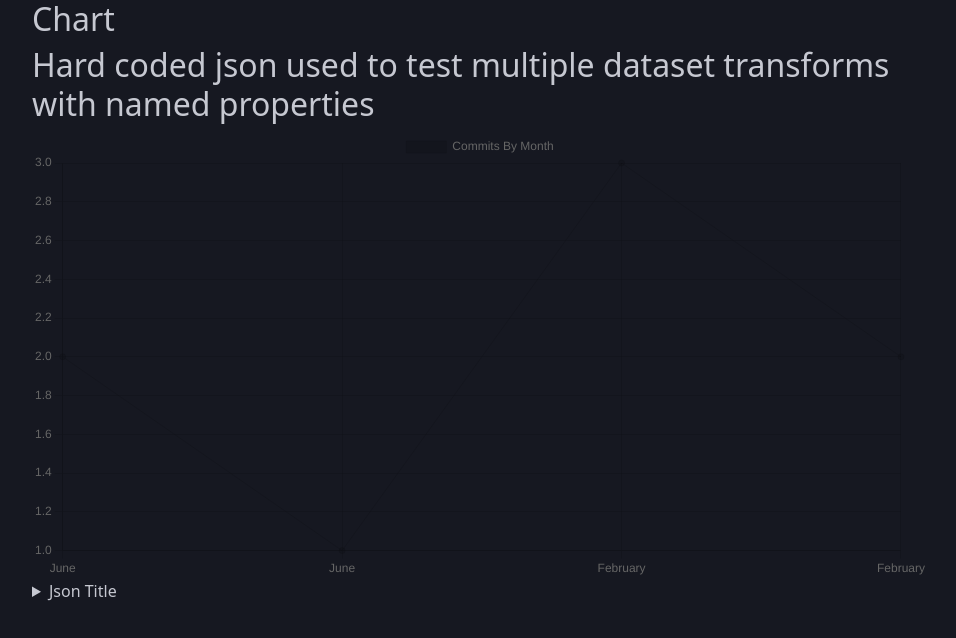
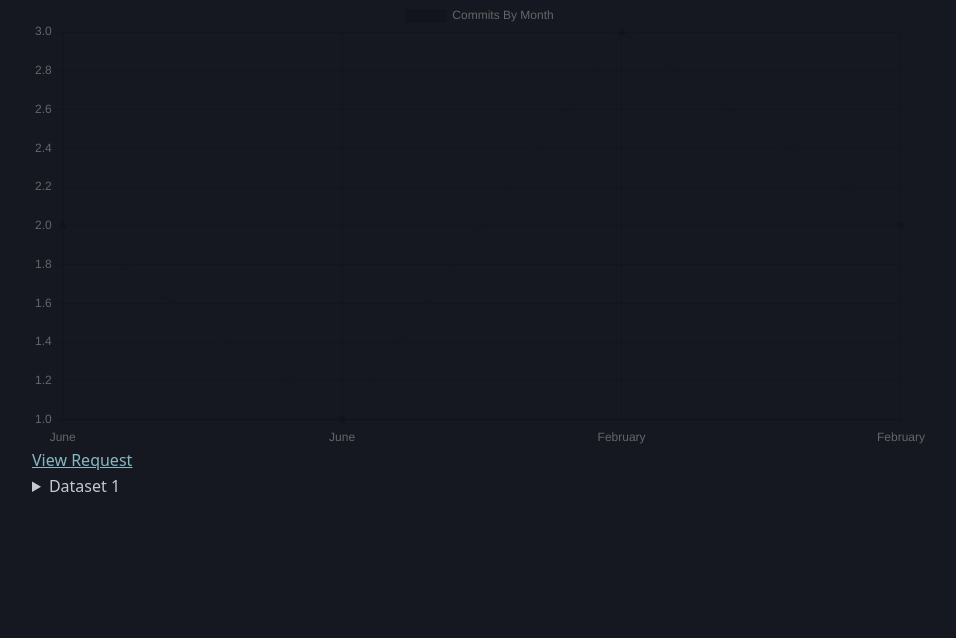
Before and after one commit to GitLogging/GitLogger-Docker, a Next.js app in the folder app-front/: page /testing/chartjs/generic_multiple_dataset_transform in a window 1280 px wide. Shown: the top 638 px of the page, without its empty margins (160-1116 px from the left). Built offline with nearby package versions, Linux system fonts and the light colour scheme.

Commit message:
add: simplify passing state by making chart control json details

```diff
--- a/app-front/app/testing/chartjs/generic_multiple_dataset_transform/page.tsx
+++ b/app-front/app/testing/chartjs/generic_multiple_dataset_transform/page.tsx
@@ -81,13 +81,14 @@ export function DemoMetricToChartData(apiResponse: CommitMetricItem[]) {
 
 export function DemoFlatLineChart({ RequestUrl }: { RequestUrl: CommitMetricUrl }) {
     /**
-     * Entry point for simple line chart
+     * Create a chart, and link the source JSON. displays status during load, and/or errors
      */
 
     const logPrefix = "/testing/generic_multiple_dataset_transform/<DemoFlatLineChart>:"
     const [apiResponse, setApiResponse] = useState<CommitMetricItem[]>([])
     const [isLoading, setIsLoading] = useState(true)
     const [errorMessage, setErrorMessage] = useState<string | null>(null)
+    const [detailsJson, setDetailsJson] = useState('')
 
     useEffect(() => {
         let isMounted = true
@@ -96,7 +97,6 @@ export function DemoFlatLineChart({ RequestUrl }: { RequestUrl: CommitMetricUrl
             try {
                 setIsLoading(true)
                 setErrorMessage(null)
-
                 // const data = await fetch(RequestUrl)
                 const data = JSON.parse(DemoResponse1)
 
@@ -106,12 +106,6 @@ export function DemoFlatLineChart({ RequestUrl }: { RequestUrl: CommitMetricUrl
                 // const response: CommitMetricItem[] = await data.json()
                 const response: CommitMetricItem[] = data
                 if (isMounted) {
-                    // const repoSummaryList = Array.isArray(response)
-                    //     ? response
-                    //     : Array.isArray(response)
-                    //         ? response
-                    //         : []
-
                     const transformedResponse = DemoMetricToChartData(data)
 
                     console.log(`${logPrefix} response ${response.length} items:`, response)
@@ -121,6 +115,13 @@ export function DemoFlatLineChart({ RequestUrl }: { RequestUrl: CommitMetricUrl
                     // setApiResponse(MetricCommitToChartData(repoSummaryList))
                     // setApiResponse(DemoMetricToChartData(repoSummaryList))
                     setApiResponse(transformedResponse)
+
+                    const topOnly = transformedResponse
+                    const dataSet1 = transformedResponse.datasets[0]
+                    const jsonDepth = 2
+                    // const jsonString1 = JSON.stringify(topOnly, null, jsonDepth)
+                    const jsonString2 = JSON.stringify(dataSet1, null, jsonDepth)
+                    setDetailsJson(jsonString2)
                 }
             } catch (error) {
                 if (isMounted) {
@@ -156,38 +157,18 @@ export function DemoFlatLineChart({ RequestUrl }: { RequestUrl: CommitMetricUrl
 
     return (
         <>
-            <h2>Hard coded json used to test multiple dataset transforms with named properties</h2>
+            <section className="chart__with__details">
                 <Line
                     data={apiResponse}
-            //
+
                 />
-        </>
-    )
-    // return (
-    //     <>
-    //         <div>chart here</div>
-    //         {/* <Line data={data} /> */}
-    //         {/* key={name.key}
-    //             RequestUrl={`http://127.0.0.1:3001/repo/metric/commit?name=${name.name}&since=${since}`} /> */}
-    //     </>
-    // )
-}
-
-export function WrapDemoChart({ RequestUrl, children }) {
-    const logPrefix = "/testing/generic_multiple_dataset_transform/<WrapDemoChart>:"
-    const [detailsJson, setDetailsJson] = useState('')
-    return (
-        <section>
-            {children}
-            <h2>Chart</h2>
-            <DemoFlatLineChart
-                RequestUrl={RequestUrl}
-            />
+                <a href={RequestUrl}>View Request</a>
                 <details>
-                <summary>Json Title</summary>
+                    <summary>Dataset 1</summary>
                     <pre>{detailsJson}</pre>
                 </details>
             </section>
+        </>
     )
 }
 export default function Page() {
@@ -195,9 +176,10 @@ export default function Page() {
 
         <>
             <article>
-                <WrapDemoChart
+                <DemoFlatLineChart
                     RequestUrl="http://127.0.0.1:3001/repo/metric/commit?name=BurntSushi/ripgrep&since=2.months"
                 />
+
             </article>
         </>
 
```
Lines whose indentation alone changed are shown as unchanged.
